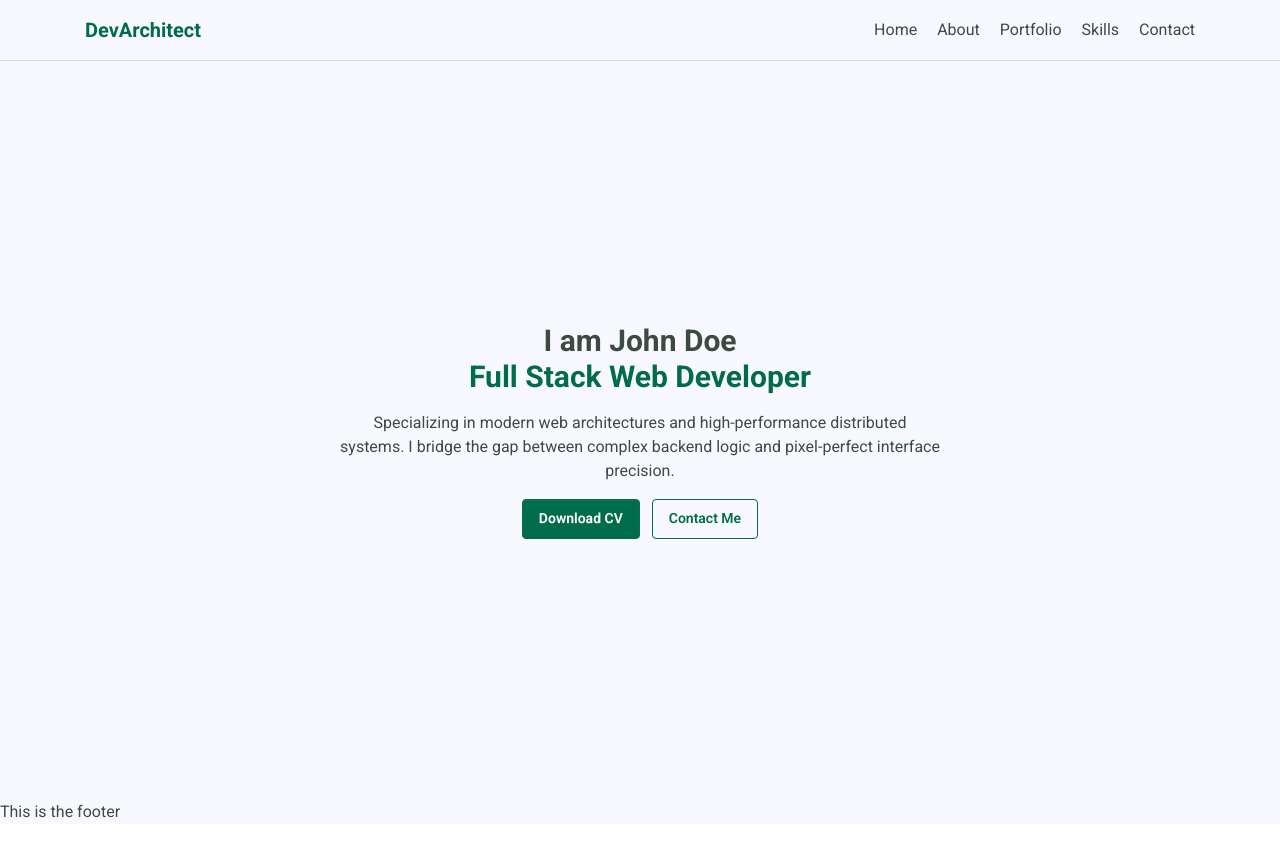
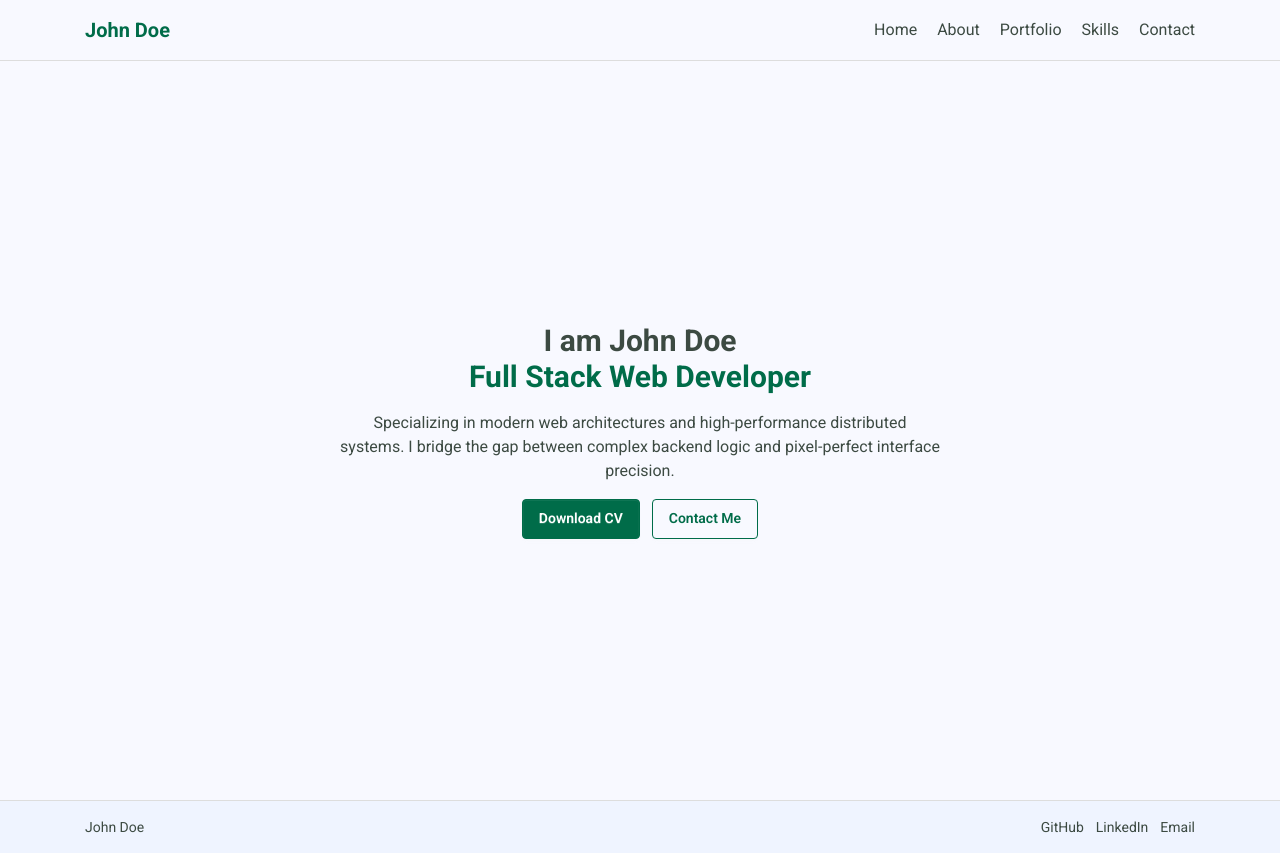
Before and after one commit to ayoub-jabiri/dev-folio, a Next.js app: page / in a window 1280 px wide. Before the commit the page ends 824 px from the top, so only its background shows below. Built offline with nearby package versions, Linux system fonts and the light colour scheme.

Commit message:
Finished the app footer

```diff
--- a/app/components/layout/AppFooter.tsx
+++ b/app/components/layout/AppFooter.tsx
@@ -1,7 +1,39 @@
+import Link from "next/link";
+
 export default function AppFooter() {
     return (
-        <footer>
-            <h1>This is the footer</h1>
+        <footer className="bg-[#EFF4FF] py-4 border-t border-[#ddd]">
+            <div className="container flex justify-between items-center text-sm">
+                <Link href="/" className="main-trasntion hover:text-black">
+                    John Doe
+                </Link>
+                <ul className="flex gap-3">
+                    <li>
+                        <a
+                            href="#"
+                            className="main-trasntion hover:text-(--green-color)"
+                        >
+                            GitHub
+                        </a>
+                    </li>
+                    <li>
+                        <a
+                            href="#"
+                            className="main-trasntion hover:text-(--green-color)"
+                        >
+                            LinkedIn
+                        </a>
+                    </li>
+                    <li>
+                        <a
+                            href="#"
+                            className="main-trasntion hover:text-(--green-color)"
+                        >
+                            Email
+                        </a>
+                    </li>
+                </ul>
+            </div>
         </footer>
-    )
+    );
 }
--- a/app/components/layout/AppHeader.tsx
+++ b/app/components/layout/AppHeader.tsx
@@ -43,7 +43,7 @@ export default function AppHeader() {
                         href="/"
                         className="text-(--green-color) text-xl font-bold"
                     >
-                        DevArchitect
+                        John Doe
                     </Link>
                     <ul className="flex gap-5">
                         {navLinks.map((link) => (
```
